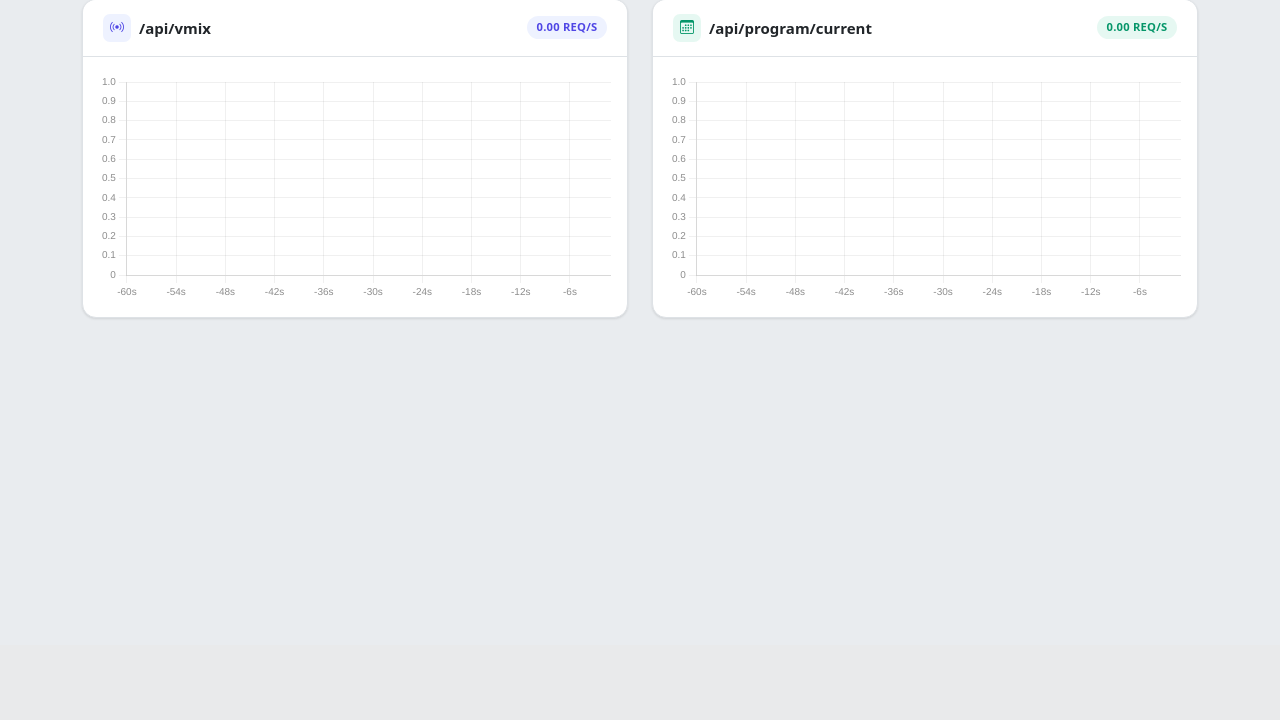
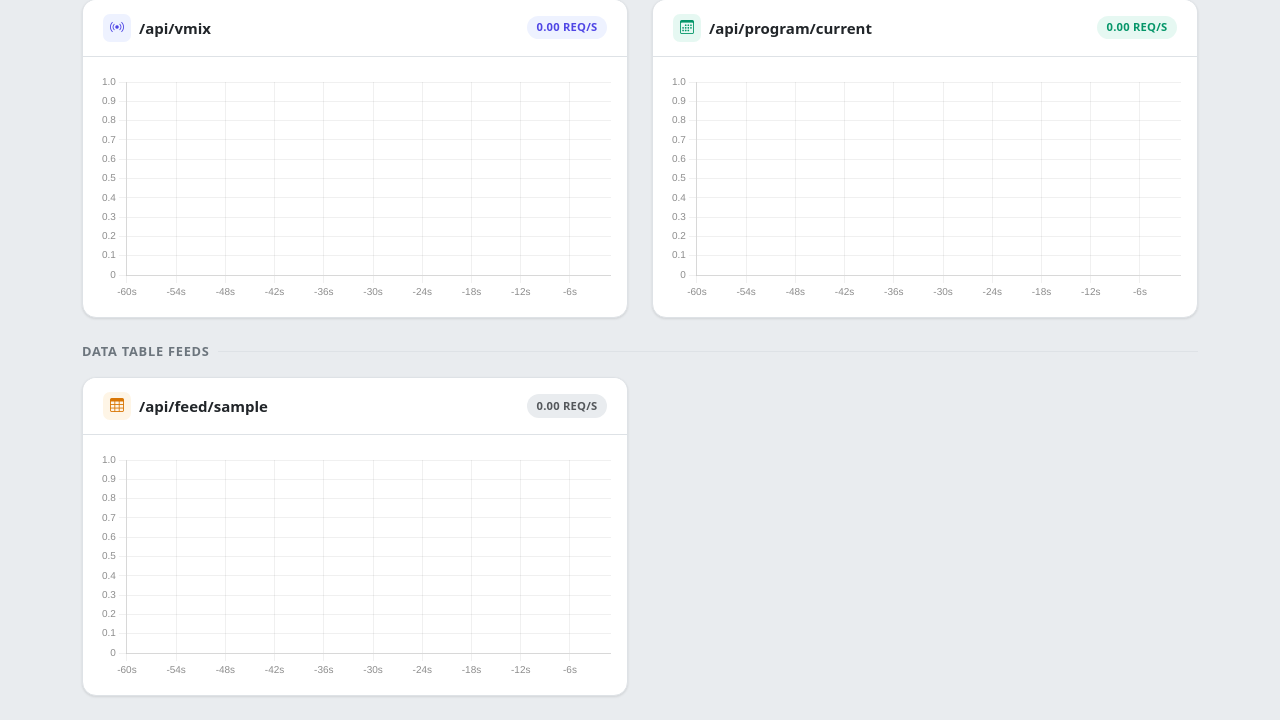
Before and after one commit to rykovv/selah, a Python web app: template src/vmix-hymnal-manager/templates/monitoring.html in a window 1280 px wide. Shown: the part 155-875 px from the top of the page. Before the commit the page ends 474 px from the top, so only its background shows below. Run offline with Jinja, Linux system fonts and the light colour scheme; the template is opened without the code that fills it: most values are stand-ins (such as "Sample title", 1, 10 or a date in 2020); some libraries are stand-ins or nearby versions.

Commit message:
integrate data table feeds into monitoring dashboard
Track /api/feed/* request rates with dynamic deque creation.
Display per-feed charts with amber color scheme on the monitoring
page, auto-created from existing data tables.

Co-Authored-By: Claude Opus 4.6 <noreply@anthropic.com>

```diff
--- a/src/vmix-hymnal-manager/factory.py
+++ b/src/vmix-hymnal-manager/factory.py
@@ -22,8 +22,9 @@ MONITORED_PATHS = {"/api/vmix", "/api/program/current"}
 
 class MonitoringMiddleware(BaseHTTPMiddleware):
     async def dispatch(self, request: StarletteRequest, call_next):
-        if request.url.path in MONITORED_PATHS:
-            record_request(request.url.path)
+        path = request.url.path
+        if path in MONITORED_PATHS or path.startswith("/api/feed/"):
+            record_request(path)
         return await call_next(request)
 
 
--- a/src/vmix-hymnal-manager/services/monitoring.py
+++ b/src/vmix-hymnal-manager/services/monitoring.py
@@ -14,8 +14,9 @@ _request_log: Dict[str, deque] = {
 
 def record_request(path: str) -> None:
     """Append the current timestamp to the log for the given path."""
-    if path in _request_log:
-        _request_log[path].append(time.time())
+    if path not in _request_log:
+        _request_log[path] = deque(maxlen=3600)
+    _request_log[path].append(time.time())
 
 
 def get_rps(path: str, window: int = WINDOW_SECONDS) -> float:
--- a/src/vmix-hymnal-manager/templates/monitoring.html
+++ b/src/vmix-hymnal-manager/templates/monitoring.html
@@ -51,6 +51,37 @@
     </div>
 </div>
 
+{% if feed_tables %}
+<div class="d-flex align-items-center gap-2 mt-4 mb-3">
+    <span class="text-secondary fw-semibold"
+        style="font-size: 0.8rem; text-transform: uppercase; letter-spacing: 0.06em;">
+        Data Table Feeds
+    </span>
+    <div class="flex-grow-1" style="height: 1px; background: var(--bs-border-color);"></div>
+</div>
+
+<div class="row g-4">
+    {% for ft in feed_tables %}
+    <div class="col-md-6">
+        <div class="cm-card">
+            <div class="cm-card-header">
+                <h5 class="cm-title">
+                    <span class="cm-chip cm-chip-amber">
+                        <i class="bi bi-table"></i>
+                    </span>
+                    /api/feed/{{ ft.slug }}
+                </h5>
+                <span class="cm-pill cm-pill-muted feed-rps-badge" data-feed-slug="{{ ft.slug }}">0.00 req/s</span>
+            </div>
+            <div style="padding: 1rem; height: 260px;">
+                <canvas class="feed-chart" id="feedChart-{{ ft.slug }}" data-feed-slug="{{ ft.slug }}"></canvas>
+            </div>
+        </div>
+    </div>
+    {% endfor %}
+</div>
+{% endif %}
+
 <!-- Chart.js from CDN -->
 <script src="https://cdn.jsdelivr.net/npm/chart.js@4.4.1/dist/chart.umd.min.js"></script>
 
@@ -67,6 +98,12 @@
             return {
                 border: isDark() ? '#818cf8' : '#4f46e5',
                 bg:     isDark() ? 'rgba(129,140,248,0.12)' : 'rgba(79,70,229,0.10)'
+            };
+        }
+        if (hue === 'amber') {
+            return {
+                border: isDark() ? '#fbbf24' : '#d97706',
+                bg:     isDark() ? 'rgba(251,191,36,0.12)' : 'rgba(217,119,6,0.10)'
             };
         }
         return {
@@ -134,6 +171,13 @@
     var vmixChart    = makeChart('vmixChart', 'indigo');
     var programChart = makeChart('programChart', 'emerald');
 
+    /* Build feed charts dynamically */
+    var feedCharts = {};
+    document.querySelectorAll('.feed-chart').forEach(function (canvas) {
+        var slug = canvas.getAttribute('data-feed-slug');
+        feedCharts[slug] = makeChart(canvas.id, 'amber');
+    });
+
     function pushPoint(chart, value) {
         var ds = chart.data.datasets[0].data;
         ds.push(value);
@@ -161,6 +205,14 @@
                     data.vmix_rps.toFixed(2) + ' req/s';
                 document.getElementById('program-rps-badge').textContent =
                     data.program_rps.toFixed(2) + ' req/s';
+
+                var feeds = data.feeds || {};
+                Object.keys(feedCharts).forEach(function (slug) {
+                    var rps = feeds[slug] || 0.0;
+                    pushPoint(feedCharts[slug], rps);
+                    var badge = document.querySelector('.feed-rps-badge[data-feed-slug="' + slug + '"]');
+                    if (badge) badge.textContent = rps.toFixed(2) + ' req/s';
+                });
             })
             .catch(function () { /* ignore transient errors */ });
     }
@@ -173,6 +225,9 @@
         setTimeout(function () {
             updateChartTheme(vmixChart, 'indigo');
             updateChartTheme(programChart, 'emerald');
+            Object.keys(feedCharts).forEach(function (slug) {
+                updateChartTheme(feedCharts[slug], 'amber');
+            });
         }, 50);
     });
 
```
Also changed, not shown: src/vmix-hymnal-manager/routes/monitoring.py (+17 -4 lines).
